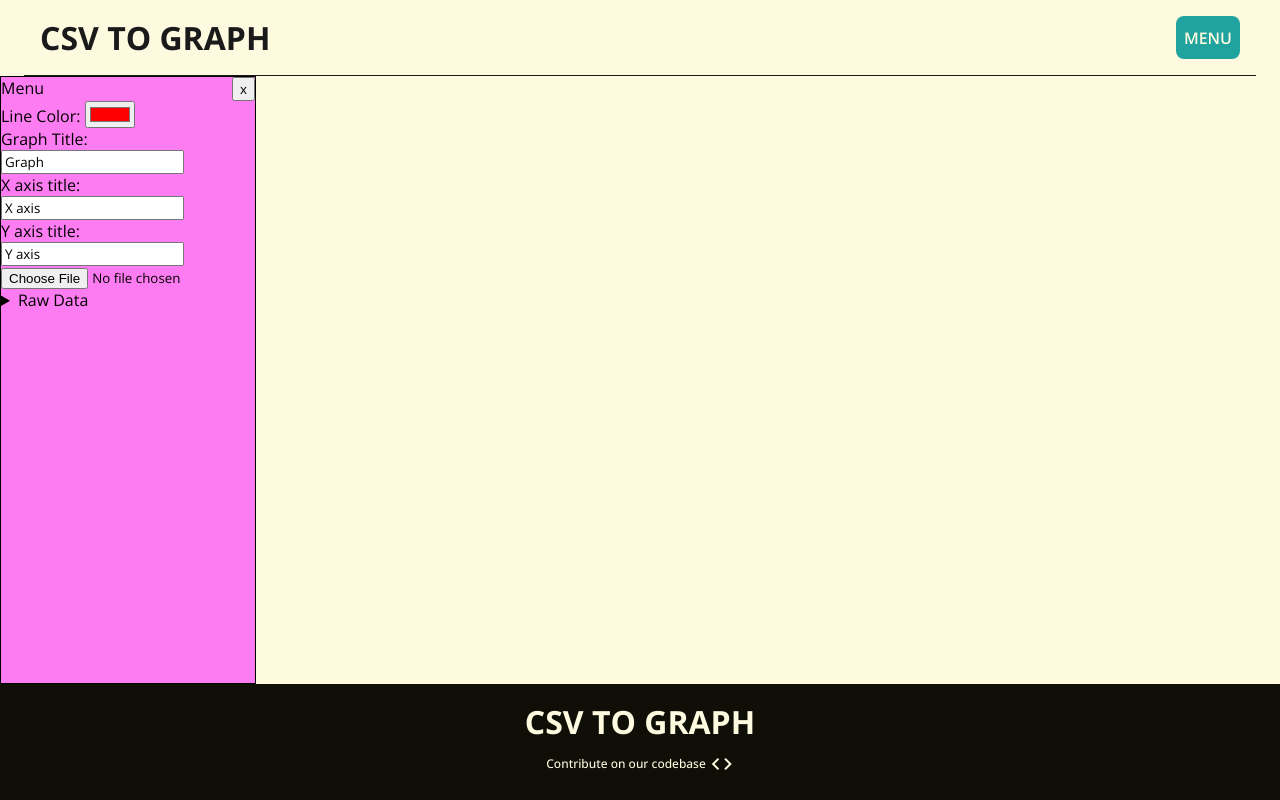
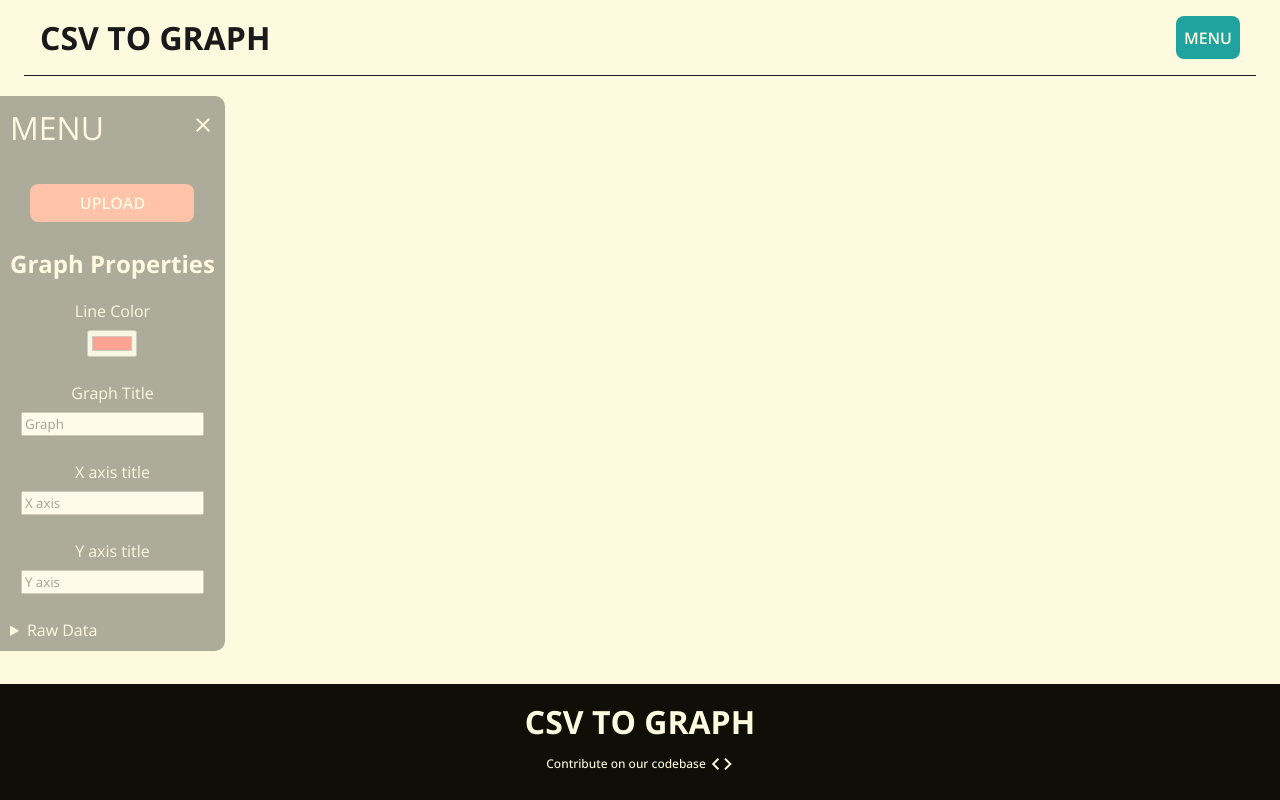
Before and after one commit to nickBes/csv_to_graph, a plain HTML site: page graph.html in a window 1280 px wide. Drawn offline with nearby package versions, Linux system fonts and the light colour scheme.

Commit message:
designed the viewport menu

```diff
--- a/graph.html
+++ b/graph.html
@@ -7,8 +7,7 @@
     <script src="./scripts/global.js" defer></script>
     <link rel="stylesheet" href="./styles/graph.css">
     <link rel="stylesheet" href="./styles/global.css">
-    <link href="https://fonts.googleapis.com/icon?family=Material+Icons"
-      rel="stylesheet">
+    <link href="https://fonts.googleapis.com/icon?family=Material+Icons" rel="stylesheet">
 </head>
 
 <body>
@@ -32,23 +31,39 @@
         <div id="canvas-area"></div>
         <button id="lock" class="hidden" onclick="lockOnGraph()">Zoom Back</button>
         <div id="graph-title"></div>
-		<button id="open-menu" class="hidden" onclick="openMenu()">Menu</button>
+        <a href="javascript:void(0)" id="open-menu" class="hidden button" onclick="openMenu()">
+            <span class="material-icons">menu</span>
+        </a>
         <div id="viewport-menu">
+            <div class="viewport-menu-content">
                 <div class="viewport-menu-title-bar">
-				<div class="viewport-menu-title">Menu</div>
-				<button class="menu-close" onclick="closeMenu()">x</button>
+                    <div class="viewport-menu-title">MENU</div>
+                    <a href="javascript:void(0)" class="close-menu" onclick="closeMenu()">
+                        <span class="material-icons">close</span>
+                    </a>
                 </div>
+                <div class="graph-form-row">
+                    <label for="csv" class="button upload">Upload</label>
+                    <input id="csv" class="hidden" name="file" accept=".csv" type="file" />
+                </div>
+                <h2 class="graph-form-title">Graph Properties</h2>
                 <form id="graph-form">
-                <label>Line Color: </label><input type="color" name="lineColor" value="#ff0000" />
-                <br>
-                <label>Graph Title: </label><input type="text" name="graphTitle" value="Graph">
-                <br>
-                <label>X axis title: </label><input type="text" name="xTitle" value="X axis">
-                <br>
-                <label>Y axis title: </label><input type="text" name="yTitle" value="Y axis">
-                <br>
-                <input id="csv" name="file" accept=".csv" type="file" />
-                <br>
+                    <div class="graph-form-row">
+                        <label class="graph-form-label">Line Color</label><input type="color" name="lineColor"
+                            value="#ff0000" />
+                    </div>
+                    <div class="graph-form-row">
+                        <label class="graph-form-label">Graph Title</label><input type="text" name="graphTitle"
+                            value="Graph">
+                    </div>
+                    <div class="graph-form-row">
+                        <label class="graph-form-label">X axis title</label><input type="text" name="xTitle"
+                            value="X axis">
+                    </div>
+                    <div class="graph-form-row">
+                        <label class="graph-form-label">Y axis title</label><input type="text" name="yTitle"
+                            value="Y axis">
+                    </div>
                 </form>
                 <details>
                     <summary>Raw Data</summary>
@@ -62,6 +77,7 @@
                         <tbody id="raw-data"></tbody>
                     </table>
                 </details>
+            </div>
         </div>
         <canvas />
     </div>
--- a/styles/graph.css
+++ b/styles/graph.css
@@ -17,13 +17,32 @@ table, th, td {
 
 #viewport-menu{
     position: absolute;
-    top: 0;
+    top: 20px;
     left: 0;
-    height: 100%;
-    width: 20%;
+
+    min-height: 60%;
+    max-height: max(calc(100% - 40px), 60%);
+
+    overflow-y: auto;
+
+    min-width: 15%;
+    max-width: 30%;
+
     z-index: 1;
-    background-color: rgba(255,40,255,0.6);
-    border: 1px solid black;
+    background-color: var(--gray);
+    border-top-right-radius: 10px;
+    border-bottom-right-radius: 10px;
+    color: var(--white);
+    opacity: 0.35;
+    transition: opacity 0.14s;
+}
+
+#viewport-menu:hover{
+    opacity: 0.9;
+}
+
+.viewport-menu-content{
+    margin: 10px;
 }
 
 .viewport-menu-title-bar {
@@ -31,13 +50,29 @@ table, th, td {
 	display: flex;
 	flex-direction: row;
 	justify-content: space-between;
+    align-items: center;
+    padding-bottom: 35px;
 }
 
-#open-menu {
+#open-menu:not(.hidden) {
 	position: absolute;
-	top: 0;
+	top: 20px;
 	left: 0;
 	z-index: 1;
+    border-top-left-radius: 0;
+    border-bottom-left-radius: 0;
+    display: flex;
+    flex-direction: row;
+    align-items: center;
+}
+
+.viewport-menu-title{
+    font-size: 4vmin;
+}
+
+.close-menu {
+    font-size: 2vmin;
+    user-select: none;
 }
 
 #lock {
@@ -56,6 +91,38 @@ table, th, td {
     pointer-events: none;
 }
 
+.graph-form {
+    display: flex;
+    flex-direction: column;
+    align-items: center;
+    justify-content: space-evenly;
+}
+
+.graph-form-row{
+    display: flex;
+    flex-direction: column;
+    align-items: center;
+    justify-content: center;
+    padding-bottom: 25px;
+}
+
+.graph-form-label {
+    padding-bottom: 8px;
+}
+
+.upload {
+    font-weight: 300;
+    width: 80%;
+    text-align: center;
+    vertical-align: center;
+    padding-bottom: 30px;
+}
+
+.graph-form-title {
+    text-align: center;
+    margin-top: 0;
+}
+
 body {
     width: 100%;
     height: 100vh;
--- a/test.csv
+++ b/test.csv
@@ -6,3 +6,7 @@
 3,9
 4,16
 5, 25
+6,27
+9, 0
+10,-11
+21,5
```
Lines whose indentation alone changed are shown as unchanged.
